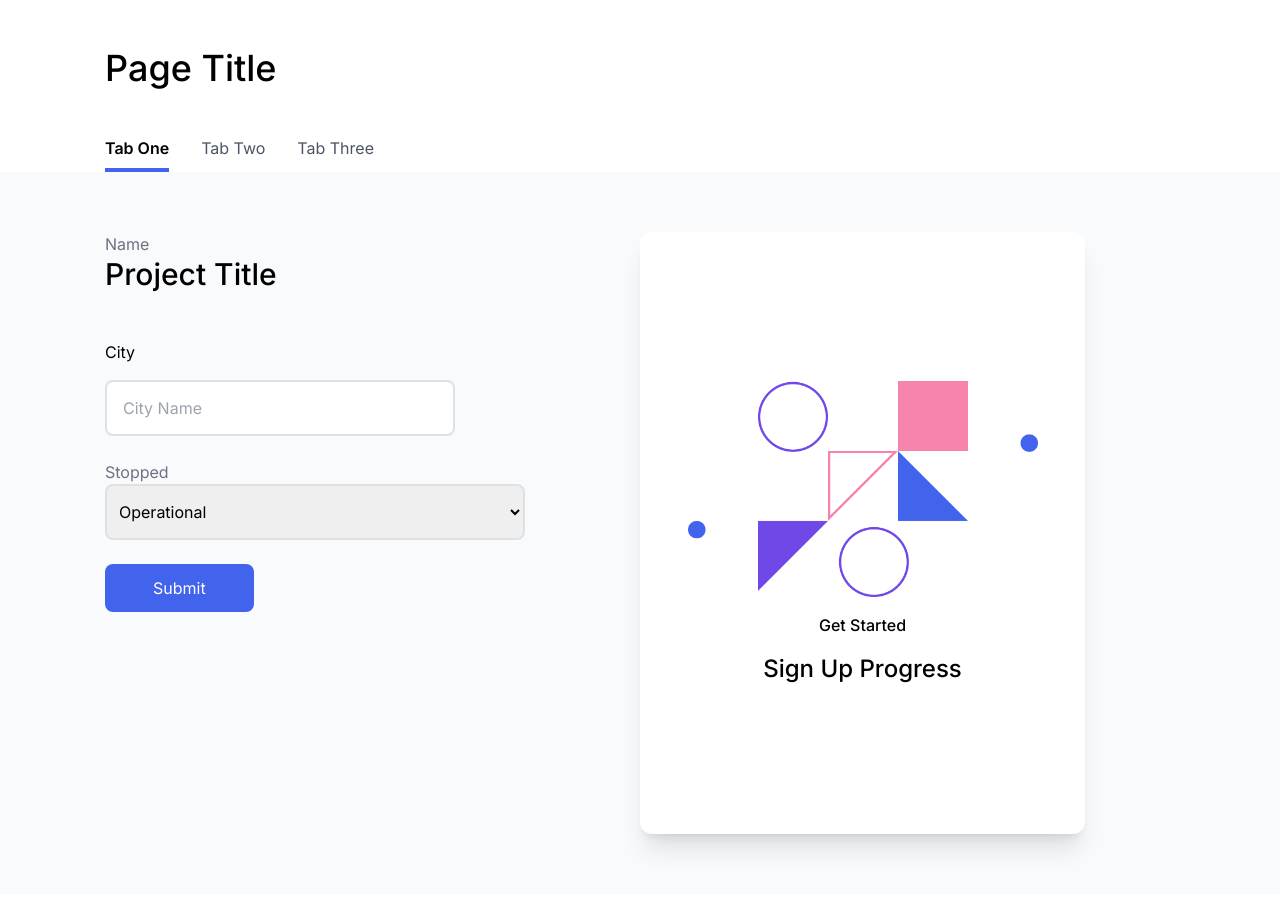
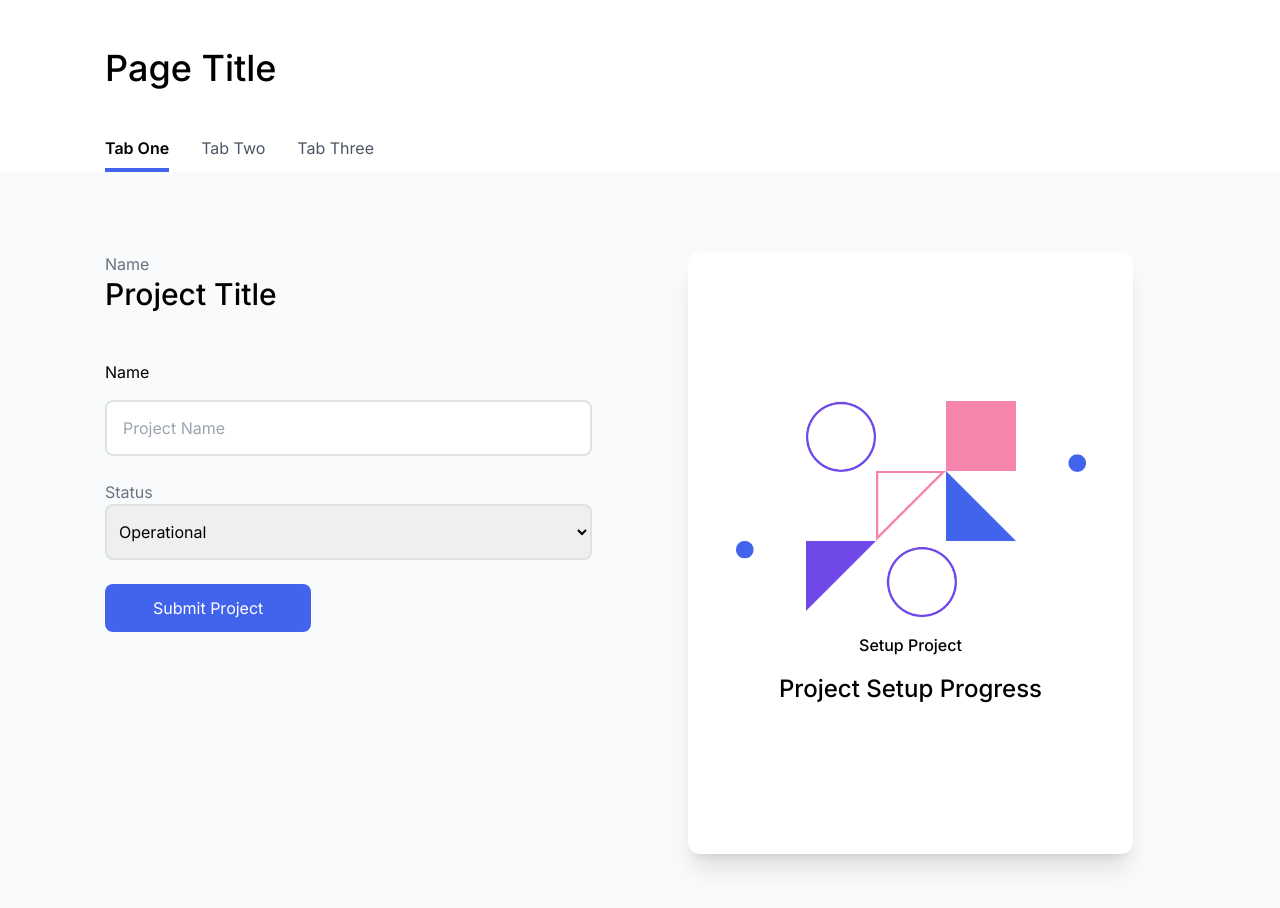
Before and after one commit to vickywane/storybook-test, a Next.js app: page / in a window 1280 px wide. Shown: the top 908 px of the page. Built offline with nearby package versions, Linux system fonts and the light colour scheme.

Commit message:
update: create form component for project details && adjust component props

```diff
--- a/app/page.tsx
+++ b/app/page.tsx
@@ -1,45 +1,19 @@
 import Banner from "@/components/Banner";
-import Button from "@/components/Button";
 import Container from "@/components/Container";
-import { Heading2, Heading3 } from "@/components/Headings";
-import { Subtitle, Text } from "@/components/Typography";
+import { Heading3 } from "@/components/Headings";
+import { Text } from "@/components/Typography";
 import Card from "@/components/Card";
-import TextInput from "@/components/TextInput";
 import Image from "next/image";
-import Dropdown from "@/components/Dropdown";
+import ProjectDetailsForm from "@/components/ProjectDetailsForm";
 
 export default function Home() {
   return (
     <main>
       <Banner />
 
-      <Container background="#F9FAFC" padding="60px 0">
-        <div className="grid grid-cols-2">
-          <div>
-            <Subtitle> Name </Subtitle>
-            <Heading2> Project Title </Heading2>
-            <br />
-            <br />
-
-            <TextInput
-              type="text"
-              label={"City"}
-              placeholder={"City Name"}
-            />
-
-            <br />
-
-            <Dropdown
-              items={["Operational", "Running", "Stopped"]}
-              name={"Stopped"}
-            />
-            <br />
-
-            <Button title={"Submit"} />
-
-            <br />
-            <br />
-          </div>
+      <Container background="#F9FAFC" padding="80px 0">
+        <div className="grid grid-cols-2 gap-24">
+          <ProjectDetailsForm />
 
           <Card>
             <div className="flex flex-col gap-4">
@@ -49,9 +23,9 @@ export default function Home() {
                 src={"/sprites.png"}
                 alt="sprite"
               />
-              <Text className="text-center"> Get Started </Text>
 
-              <Heading3 className="text-center"> Sign Up Progress </Heading3>
+              <Text className="text-center"> Setup Project </Text>
+              <Heading3 className="text-center"> Project Setup Progress </Heading3>
             </div>
           </Card>
         </div>
--- a/components/Button.tsx
+++ b/components/Button.tsx
@@ -1,7 +1,24 @@
 import React from "react";
 
-const Button = ({ title, bg = "#4263EB", }) => {
-  return <button className={`min-h-[48px] rounded-lg bg-[#4263EB] text-white px-[48px]`}>{title}</button>;
+interface ButtonProps {
+  title: string;
+  background?: string;
+  clickHandler: () => void;
+}
+
+const Button = ({
+  title,
+  background = "#4263EB",
+  clickHandler,
+}: ButtonProps) => {
+  return (
+    <button
+      onClick={clickHandler}
+      className={`min-h-[48px] rounded-lg bg-[#4263EB] text-white px-[48px]`}
+    >
+      {title}
+    </button>
+  );
 };
 
 export default Button;
--- a/components/Dropdown.tsx
+++ b/components/Dropdown.tsx
@@ -1,9 +1,9 @@
-"use client"
+"use client";
 import { Subtitle } from "./Typography";
 
 interface DropdownProps {
   items: Array<any>;
-  handleSelected: (e : string) => void;
+  handleSelected: (e: string) => void;
   name: string;
 }
 
@@ -14,8 +14,8 @@ const Dropdown = ({ items, handleSelected, name }: DropdownProps) => {
     <div>
       <Subtitle> {name} </Subtitle>
       <select
-        onSelect={(item) => {}}
-        className="w-[420px] h-[56px] border-2 border-[#DDE2E5] rounded-lg p-2"
+        onChange={(e) => handleSelected(e.target.value)}
+        className="w-full h-[56px] border-2 border-[#DDE2E5] rounded-lg p-2"
       >
         {items.map((item, idx) => (
           <option key={idx}>{item}</option>
--- a/components/Headings.tsx
+++ b/components/Headings.tsx
@@ -1,7 +1,7 @@
 type Props = {
   tagName?: string;
   className?: string;
-  children: string | JSX.Element | Array<JSX.Element>;
+  children?: string | JSX.Element | Array<JSX.Element>;
 };
 
 export function Heading1({ tagName = "h1", className = "", children }: Props) {
--- /dev/null
+++ b/components/ProjectDetailsForm.tsx
@@ -0,0 +1,43 @@
+"use client";
+import { useState } from "react";
+import Button from "./Button";
+import Dropdown from "./Dropdown";
+import { Heading2 } from "./Headings";
+import TextInput from "./TextInput";
+import { Subtitle } from "./Typography";
+
+const ProjectDetailsForm = () => {
+  const [name, setName] = useState("");
+
+  return (
+    <form onSubmit={(e) => {}}>
+      <Subtitle> Name </Subtitle>
+      <Heading2> {name.length >= 2 ? name : "Project Title"} </Heading2>
+      <br />
+      <br />
+
+      <TextInput
+        type="text"
+        label={"Name"}
+        placeholder={"Project Name"}
+        handleTextChange={(text) => setName(text)}
+      />
+
+      <br />
+
+      <Dropdown
+        handleSelected={() => {}}
+        items={["Operational", "Running", "Stopped"]}
+        name={"Status"}
+      />
+      <br />
+
+      <Button clickHandler={() => {}} title={"Submit Project"} />
+
+      <br />
+      <br />
+    </form>
+  );
+};
+
+export default ProjectDetailsForm;
--- a/components/TextInput.tsx
+++ b/components/TextInput.tsx
@@ -21,15 +21,15 @@ export default function TextInput({
       {label && <label> {label} </label>}
 
       <input
-        className="h-[56px] border-2 border-[#DDE2E5] w-[350px] px-4 rounded-lg"
+        className="h-[56px] border-2 border-[#DDE2E5] w-full px-4 rounded-lg"
         {...{
           placeholder,
           type,
           value,
           onChange: (e) => {
+            handleTextChange(e.target.value);
+
             setValue(e.target.value);
-
-            handleTextChange(value);
           },
         }}
       />
```
